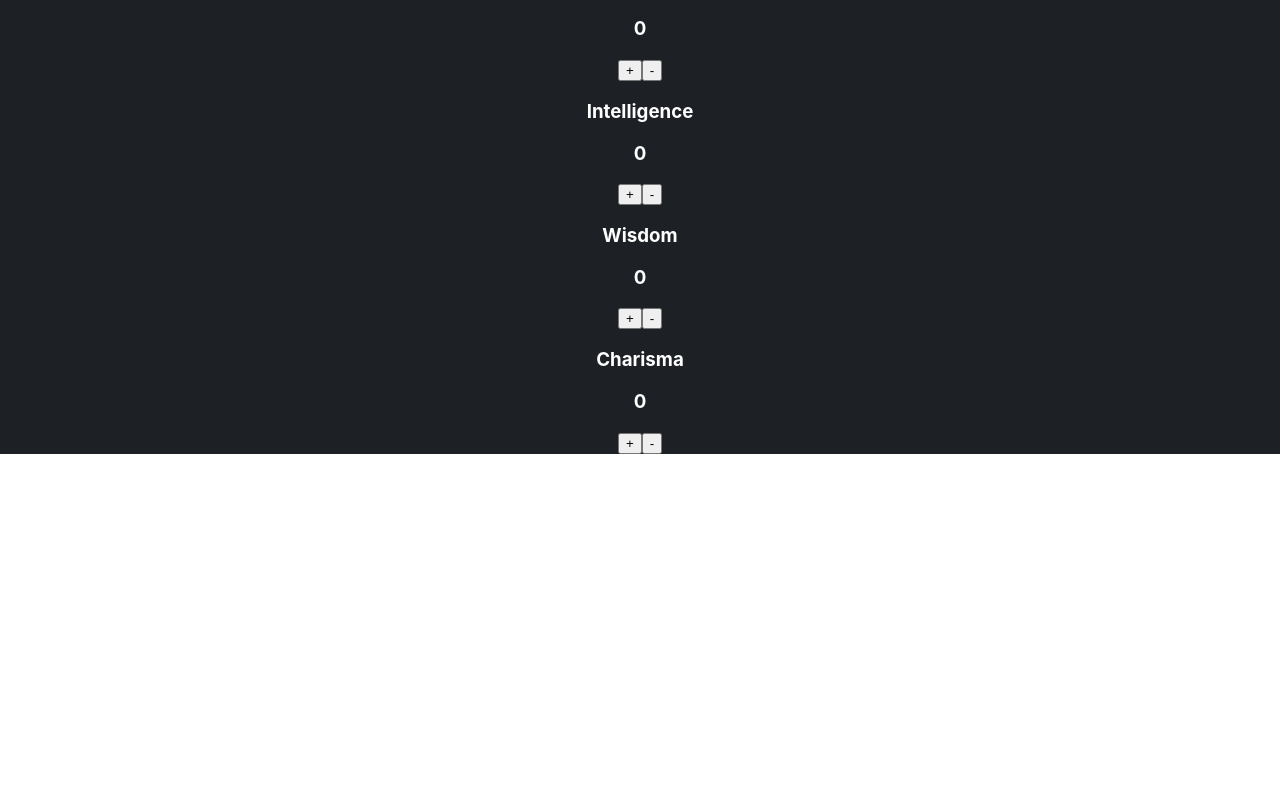
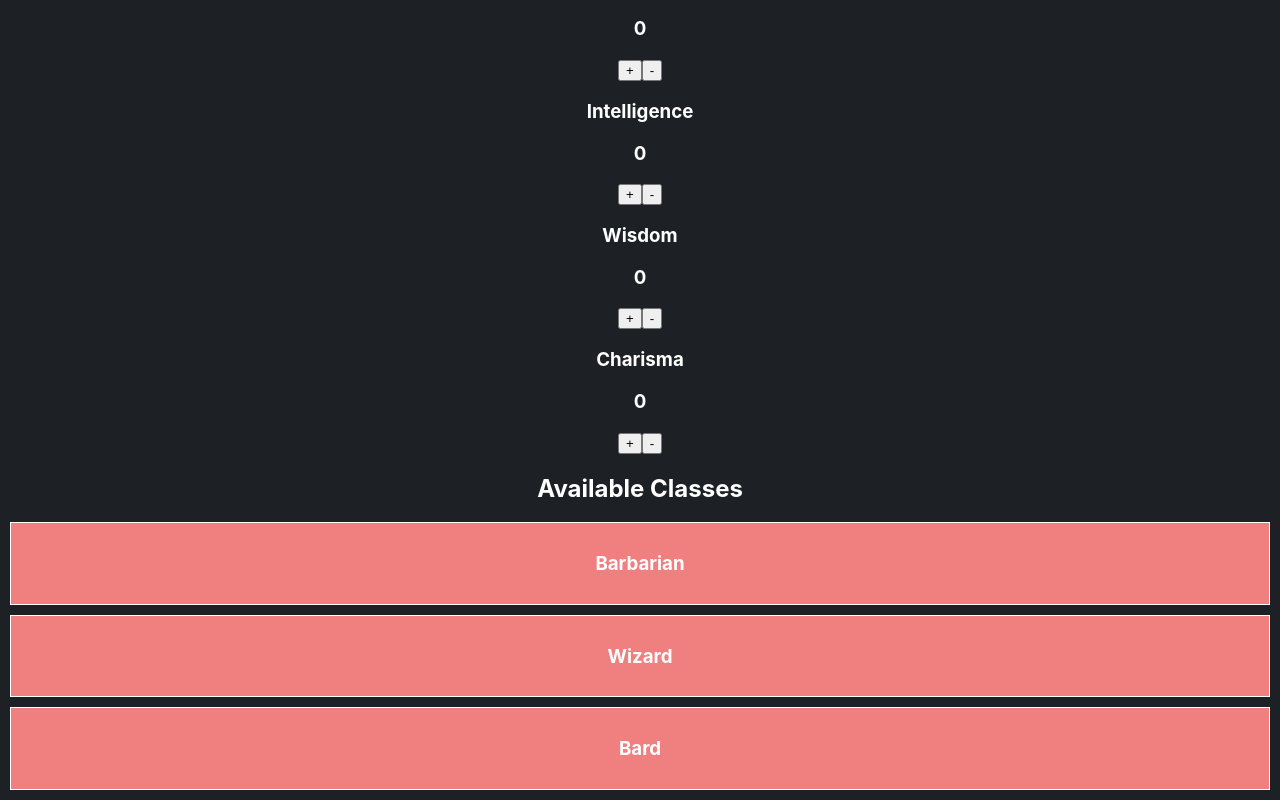
Before and after one commit to lakhwani/recruiting-webapp-character, a React (Create React App) app: page / in a window 1280 px wide. Shown: the part 424-1224 px from the top of the page. Before the commit the page ends 878 px from the top, so only its background shows below. Built offline with nearby package versions, Linux system fonts and the light colour scheme.

Commit message:
Added ClassList and refactored to AttributeContext

```diff
--- a/src/App.js
+++ b/src/App.js
@@ -1,19 +1,20 @@
-import { useState } from "react";
+import React from "react";
 import "./App.css";
-import { ATTRIBUTE_LIST, CLASS_LIST, SKILL_LIST } from "./consts.js";
-import Attribute from "./components/Attribute.js";
-import AttributeList from "./components/AttributeList.js";
+import AttributeList from "./components/AttributeList";
+import AttributeProvider from "./context/AttributeContext";
 
 function App() {
   return (
+    <AttributeProvider>
       <div className="App">
         <header className="App-header">
           <h1>React Coding Exercise</h1>
         </header>
         <section className="App-section">
-        <AttributeList></AttributeList>
+          <AttributeList />
         </section>
       </div>
+    </AttributeProvider>
   );
 }
 
--- a/src/components/AttributeList.js
+++ b/src/components/AttributeList.js
@@ -1,38 +1,27 @@
-import React, { useState } from "react";
+import React, { useContext } from "react";
 import { ATTRIBUTE_LIST } from "../consts";
 import Attribute from "./Attribute";
+import ClassList from "./ClassList";
+import { AttributeContext } from "../context/AttributeContext";
 
 const AttributeList = () => {
-  const initialValues = ATTRIBUTE_LIST.reduce((acc, attribute) => {
-    acc[attribute] = 0;
-    return acc;
-  }, {});
+  const { values, handleIncrement, handleDecrement } =
+    useContext(AttributeContext);
 
-  const [values, setValues] = useState(initialValues);
-
-  function handleIncrement(attribute) {
-    setValues({
-      ...values,
-      [attribute]: values[attribute] + 1,
-    });
-  }
-
-  function handleDecrement(attribute) {
-    setValues({
-      ...values,
-      [attribute]: values[attribute] - 1,
-    });
-  }
-
-  return ATTRIBUTE_LIST.map((attribute) => (
+  return (
+    <div>
+      {ATTRIBUTE_LIST.map((attribute) => (
         <Attribute
           key={attribute}
           attributeName={attribute}
           attributeValue={values[attribute]}
           onIncrement={() => handleIncrement(attribute)}
           onDecrement={() => handleDecrement(attribute)}
-    ></Attribute>
-  ));
+        />
+      ))}
+      <ClassList attributeValues={values} />
+    </div>
+  );
 };
 
 export default AttributeList;
--- /dev/null
+++ b/src/components/ClassList.css
@@ -0,0 +1,13 @@
+.class-list {
+  display: flex;
+  flex-wrap: wrap;
+  justify-content: space-between;
+}
+
+.class-item {
+  width: 48%;
+  border: 1px solid;
+  padding: 10px;
+  margin: 10px 0;
+  box-sizing: border-box;
+}
--- /dev/null
+++ b/src/components/ClassList.js
@@ -0,0 +1,36 @@
+import React from "react";
+import { CLASS_LIST } from "../consts";
+import "./ClassList.css";
+
+const ClassList = ({ attributeValues }) => {
+  const checkRequirements = (className) => {
+    const requirements = CLASS_LIST[className];
+    return Object.keys(requirements).every(
+      (attr) => attributeValues[attr] >= requirements[attr]
+    );
+  };
+
+  return (
+    <div>
+      <h2>Available Classes</h2>
+      {Object.keys(CLASS_LIST).map((className) => {
+        const meetsRequirements = checkRequirements(className);
+        return (
+          <div
+            key={className}
+            style={{
+              border: "1px solid",
+              padding: "10px",
+              margin: "10px",
+              backgroundColor: meetsRequirements ? "lightgreen" : "lightcoral",
+            }}
+          >
+            <h3>{className}</h3>
+          </div>
+        );
+      })}
+    </div>
+  );
+};
+
+export default ClassList;
--- /dev/null
+++ b/src/context/AttributeContext.js
@@ -0,0 +1,37 @@
+import React, { createContext, useState } from "react";
+import { ATTRIBUTE_LIST } from "../consts.js";
+
+export const AttributeContext = createContext();
+
+const AttributeProvider = ({ children }) => {
+  const initialValues = ATTRIBUTE_LIST.reduce((acc, attribute) => {
+    acc[attribute] = 0;
+    return acc;
+  }, {});
+
+  const [values, setValues] = useState(initialValues);
+
+  const handleIncrement = (attribute) => {
+    setValues({
+      ...values,
+      [attribute]: values[attribute] + 1,
+    });
+  };
+
+  const handleDecrement = (attribute) => {
+    setValues({
+      ...values,
+      [attribute]: values[attribute] > 0 ? values[attribute] - 1 : 0,
+    });
+  };
+
+  return (
+    <AttributeContext.Provider
+      value={{ values, handleIncrement, handleDecrement }}
+    >
+      {children}
+    </AttributeContext.Provider>
+  );
+};
+
+export default AttributeProvider;
```
Lines whose indentation alone changed are shown as unchanged.
